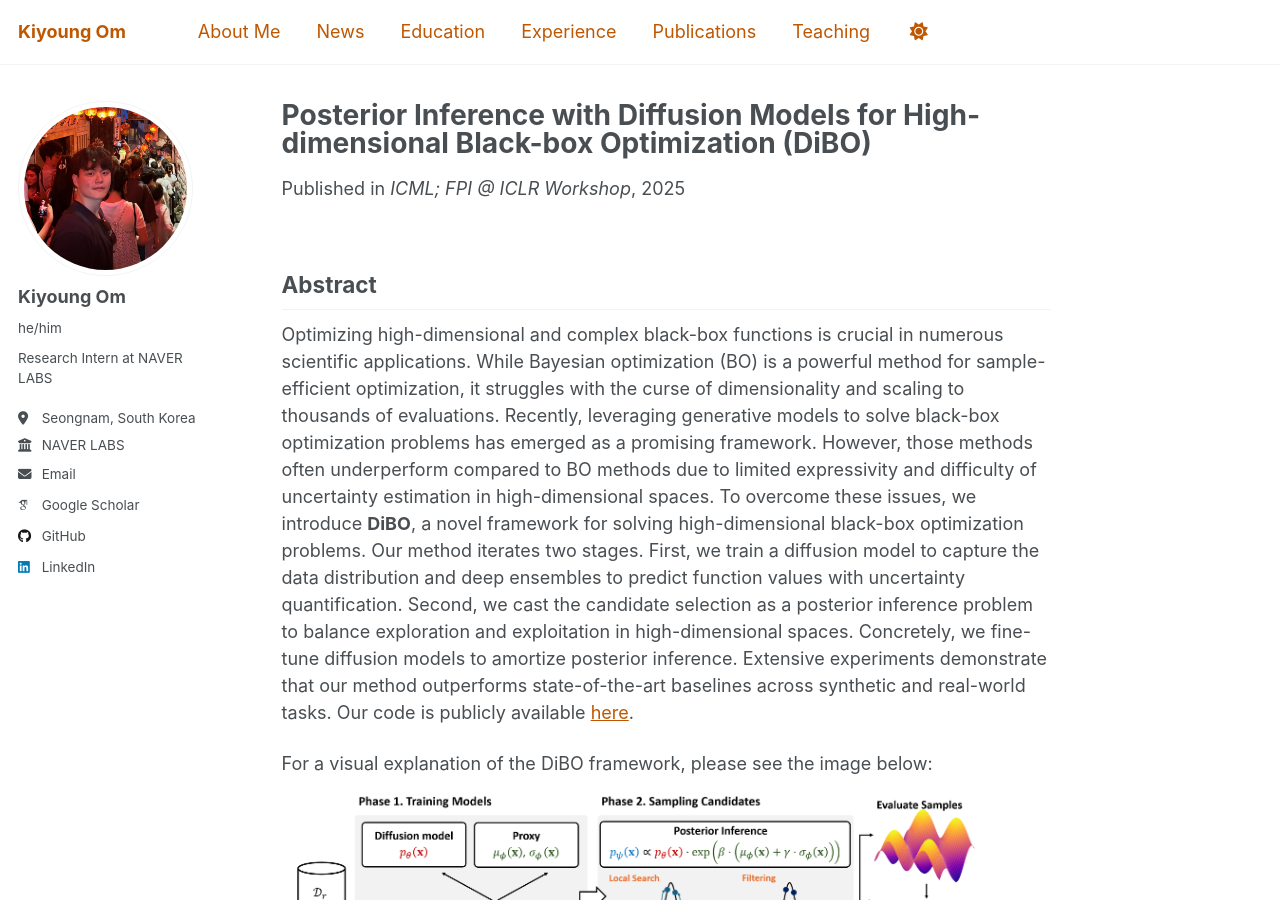
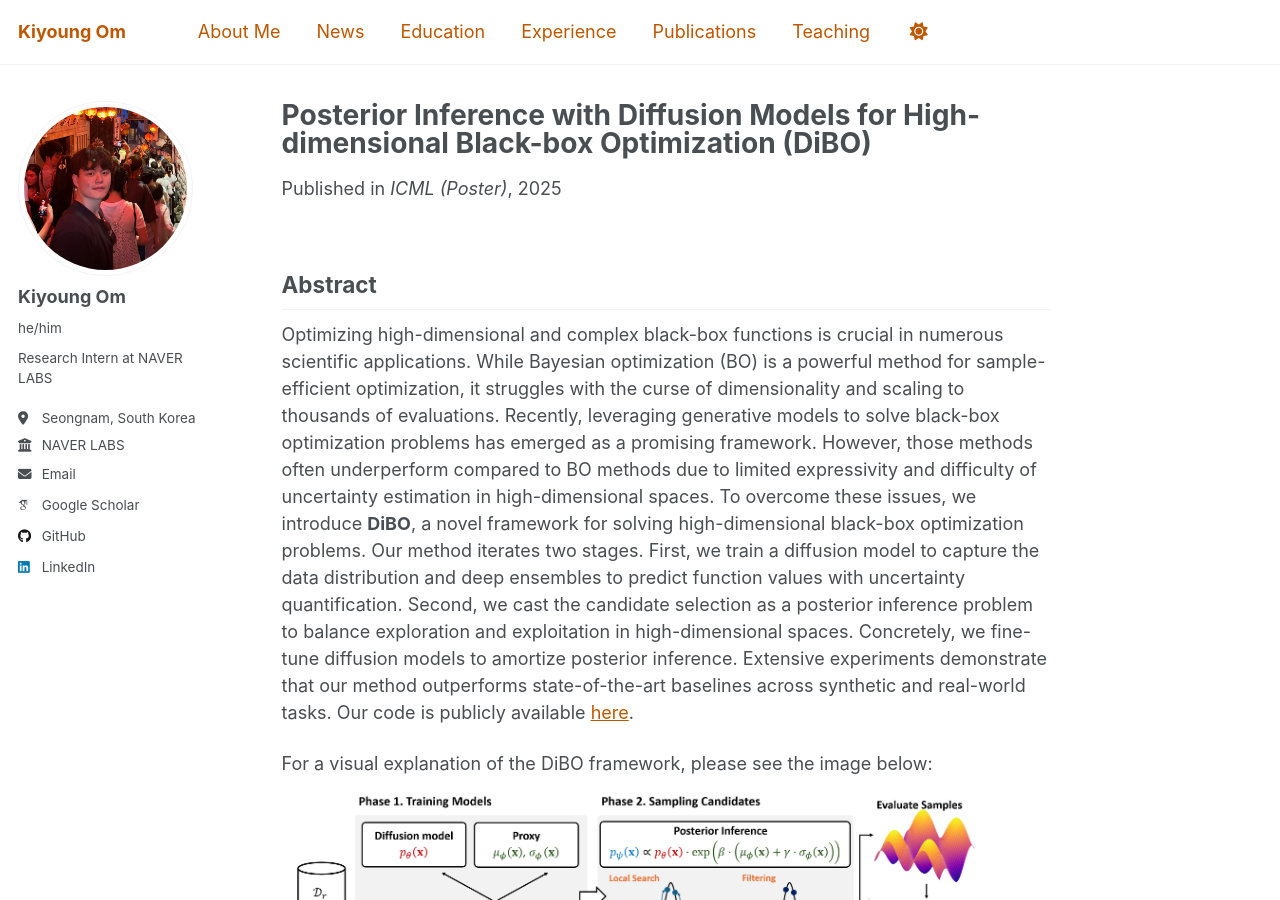
Before and after one commit to umkiyoung/umkiyoung.github.io, a Jekyll site: the page built from _publications/2025-05-01-paper-title-number-1.md, in a window 1280 px wide and 900 px high. Built offline with Jekyll 4.4.1, drawn with Linux system fonts in a browser that asks for light colours; some web fonts are replaced.

Commit message:
Update DiBO venue to ICML poster

```diff
--- a/_data/cv.json
+++ b/_data/cv.json
@@ -154,7 +154,7 @@
     },
     {
       "name": "Posterior Inference with Diffusion Models for High-dimensional Black-box Optimization",
-      "publisher": "ICML 2025; FPI @ ICLR Workshop 2025",
+      "publisher": "ICML 2025 (Poster)",
       "releaseDate": "2025-05-01",
       "website": "https://openreview.net/forum?id=EXds2NBOoq",
       "summary": "Taeyoung Yun, Kiyoung Om, Jaewoo Lee, Sujin Yun, and Jinkyoo Park."
--- a/_publications/2025-05-01-paper-title-number-1.md
+++ b/_publications/2025-05-01-paper-title-number-1.md
@@ -5,14 +5,14 @@ category: conferences
 permalink: /publication/2025-05-01-dibo
 excerpt: ''
 date: 2025-05-01
-venue: 'ICML; FPI @ ICLR Workshop'
+venue: 'ICML (Poster)'
 paperurl: 'https://openreview.net/forum?id=EXds2NBOoq'
 codeurl: 'https://github.com/umkiyoung/DiBO'
 image: '/images/publication/dibo.png'
 image_alt: 'DiBO framework overview'
 short_title: 'DiBO'
 authors: 'Taeyoung Yun*, <strong>Kiyoung Om*</strong>, Jaewoo Lee, Sujin Yun, and Jinkyoo Park'
-citation: 'Yun, T.*, Om, K.*, Lee, J., Yun, S., &amp; Park, J. (2025). &quot;Posterior Inference with Diffusion Models for High-dimensional Black-box Optimization.&quot; <i>ICML</i>; <i>FPI @ ICLR Workshop</i>.'
+citation: 'Yun, T.*, Om, K.*, Lee, J., Yun, S., &amp; Park, J. (2025). &quot;Posterior Inference with Diffusion Models for High-dimensional Black-box Optimization.&quot; <i>ICML</i> (Poster).'
 bibtex: |
   @inproceedings{yun2025dibo,
     title={Posterior Inference with Diffusion Models for High-dimensional Black-box Optimization},
```
